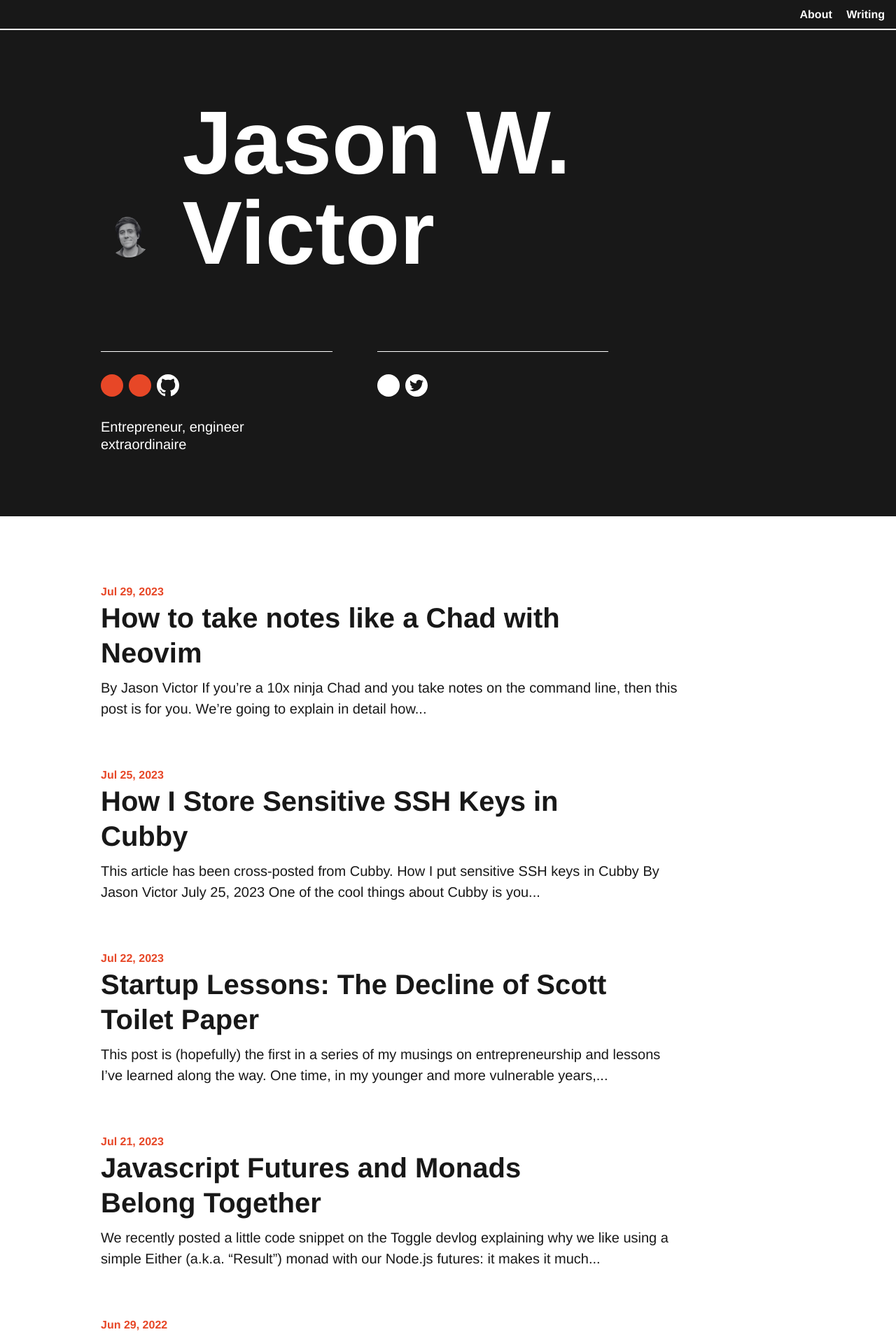
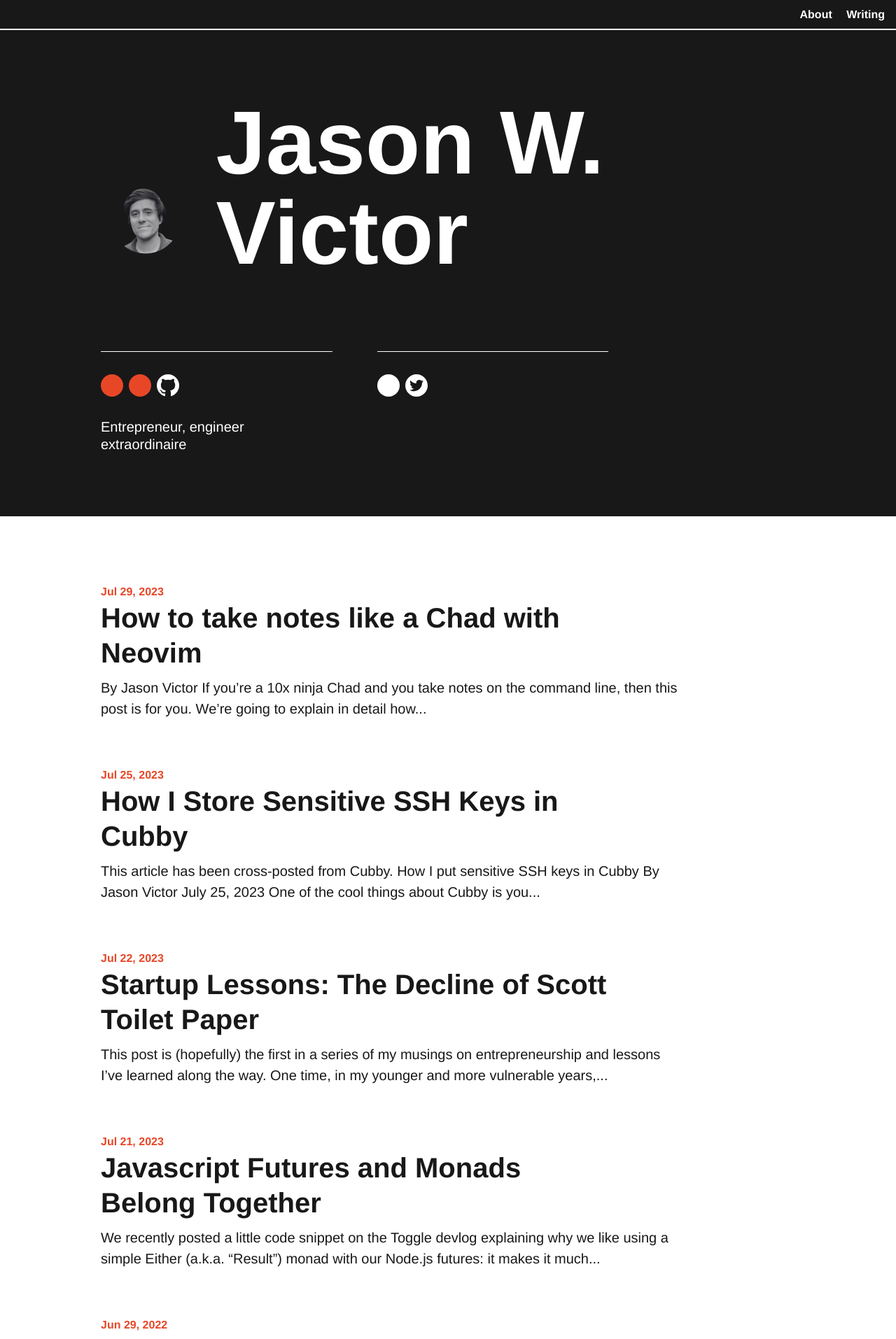
Before and after one commit to jwvictor/jwvictor.github.io, a Jekyll site: the page built from index.html, in a window 1280 px wide. Shown: the top 1914 px of the page at 70% size. Built offline with Jekyll 4.4.1, drawn with Linux system fonts in a browser that asks for light colours; comment, search, counter and statistics services are not loaded.

Commit message:
image_size

```diff
--- a/_layouts/home.html
+++ b/_layouts/home.html
@@ -23,7 +23,7 @@
 
         <div class="container mx-auto px-2 mb-2 clearfix header-text">
           <div class="flex items-center">
-            <img src="{{ site.baseurl }}/assets/myface.png" alt="Profile Picture" class="rounded-full mr-3" style="height: 100%; max-height: 80px; width: auto; object-fit: contain;">
+            <img src="{{ site.baseurl }}/assets/myface.png" alt="Profile Picture" class="rounded-full mr-3" style="width: 128px; height: 128px; object-fit: cover;">
             <h1 class="h0 inline-block col-9 sm-width-full py-4 mt-3 header-title">{{ site.title }}</h1>
           </div>
 
```
